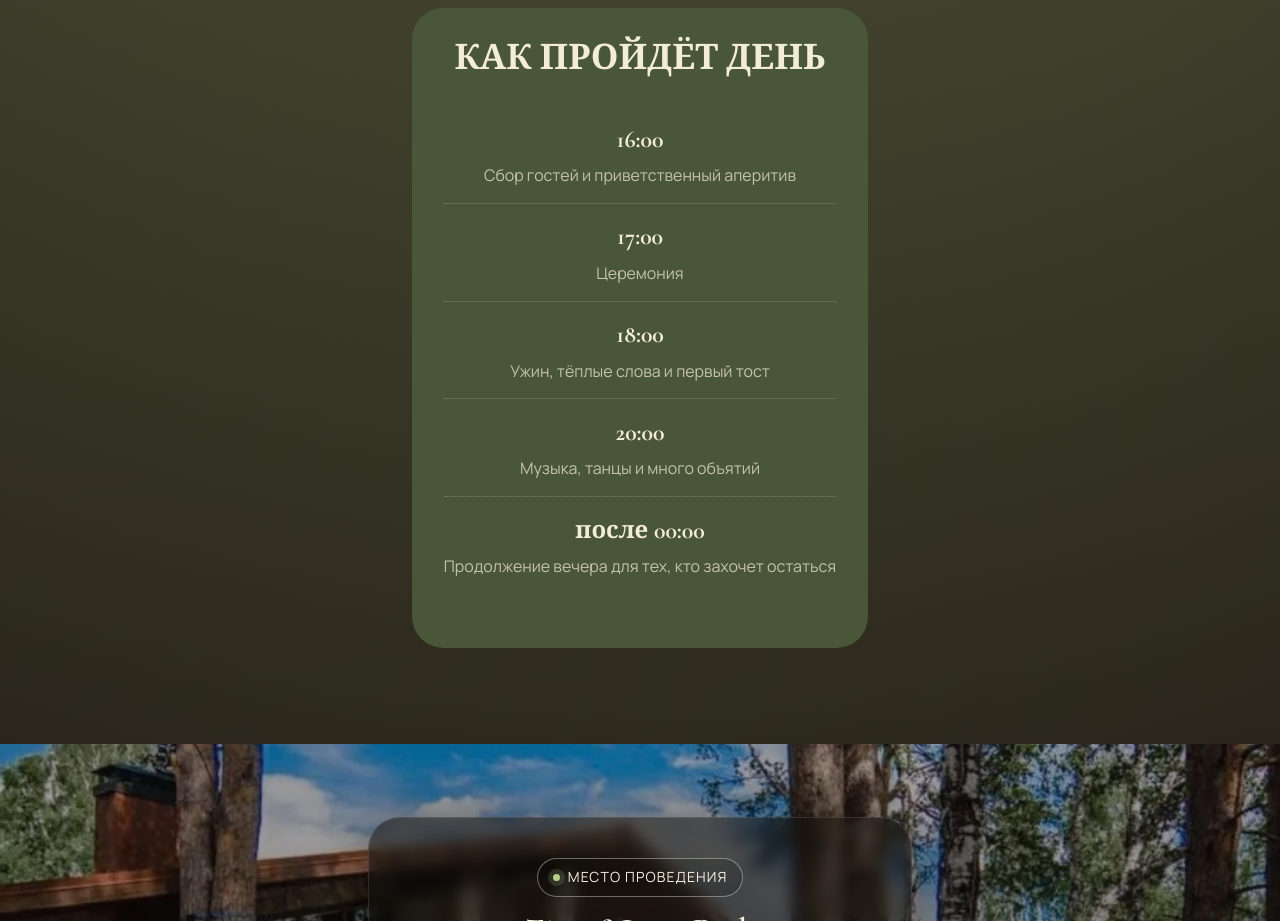
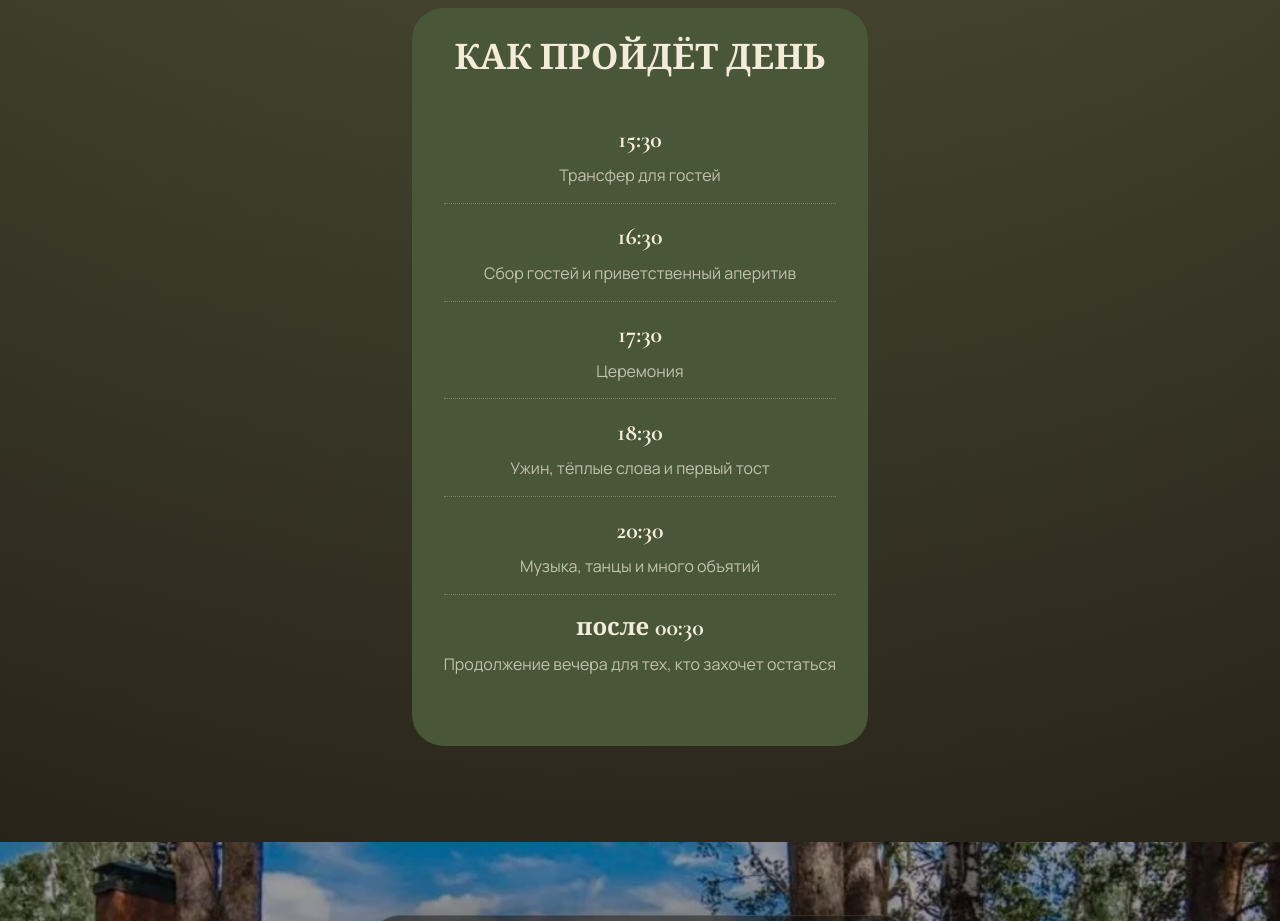
Before and after one commit to 12344321abc/romantic-flowers-app, a plain HTML site: page app/static/wedding/index.html in a window 1280 px wide. Shown: the part 1500-2421 px from the top of the page. Drawn offline with nearby package versions, Linux system fonts and the light colour scheme.

Commit message:
Wedding: add 15:30 transfer, shift schedule +30min (greeting 16:30, ceremony 17:30, etc.)

```diff
--- a/app/static/wedding/index.html
+++ b/app/static/wedding/index.html
@@ -484,11 +484,12 @@
           <div class="timing-inner">
             <h2>Как пройдёт день</h2>
             <ul class="timing-rows">
-              <li><time datetime="2026-09-13T16:00">16:00</time><span>Сбор гостей и приветственный аперитив</span></li>
-              <li><time datetime="2026-09-13T17:00">17:00</time><span>Церемония</span></li>
-              <li><time datetime="2026-09-13T18:00">18:00</time><span>Ужин, тёплые слова и первый тост</span></li>
-              <li><time datetime="2026-09-13T20:00">20:00</time><span>Музыка, танцы и много объятий</span></li>
-              <li><time datetime="2026-09-14T00:00">после 00:00</time><span>Продолжение вечера для тех, кто захочет остаться</span></li>
+              <li><time datetime="2026-09-13T15:30">15:30</time><span>Трансфер для гостей</span></li>
+              <li><time datetime="2026-09-13T16:30">16:30</time><span>Сбор гостей и приветственный аперитив</span></li>
+              <li><time datetime="2026-09-13T17:30">17:30</time><span>Церемония</span></li>
+              <li><time datetime="2026-09-13T18:30">18:30</time><span>Ужин, тёплые слова и первый тост</span></li>
+              <li><time datetime="2026-09-13T20:30">20:30</time><span>Музыка, танцы и много объятий</span></li>
+              <li><time datetime="2026-09-14T00:30">после 00:30</time><span>Продолжение вечера для тех, кто захочет остаться</span></li>
             </ul>
           </div>
           <div class="scallop-bottom" aria-hidden="true"></div>
```
